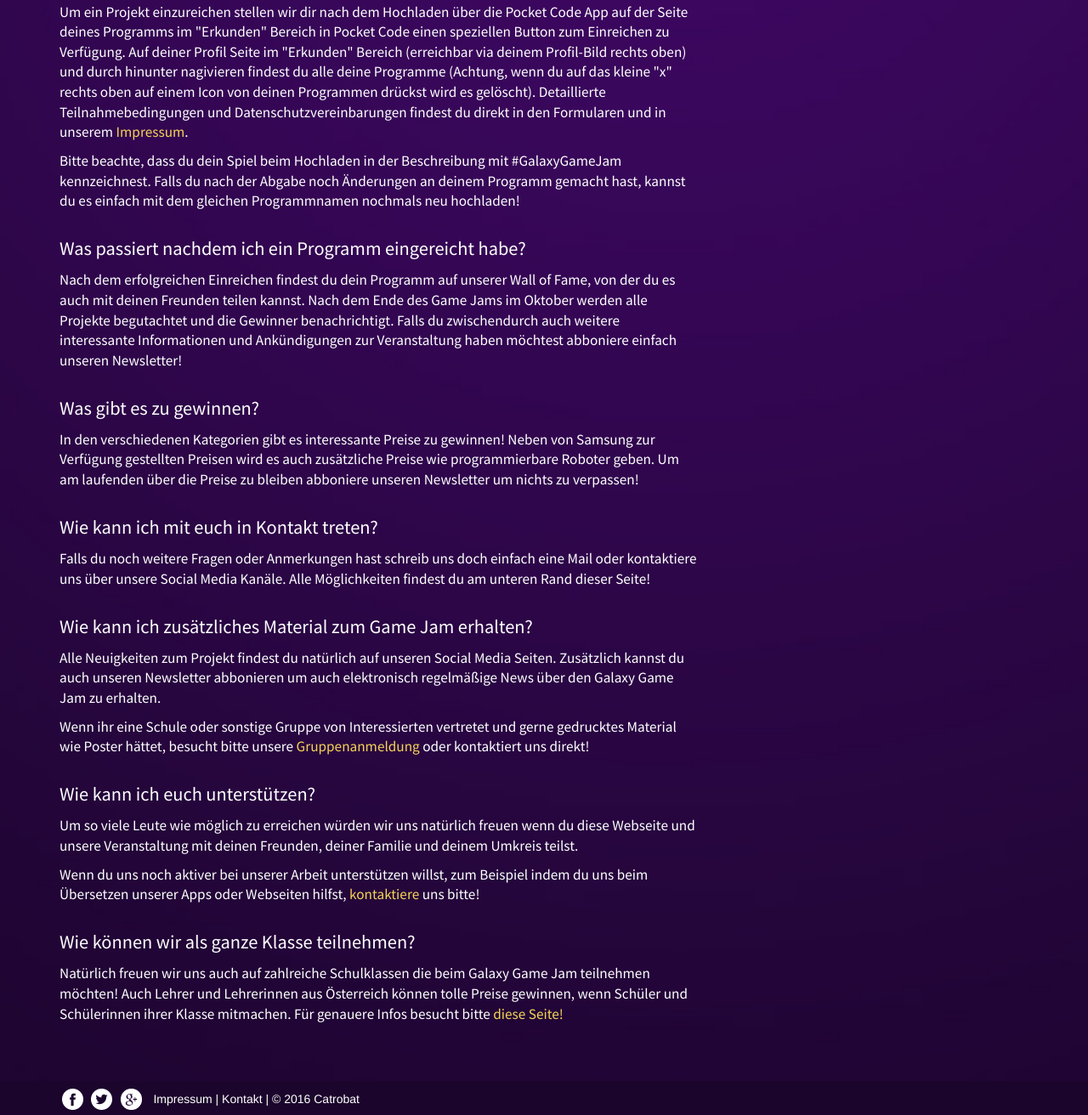
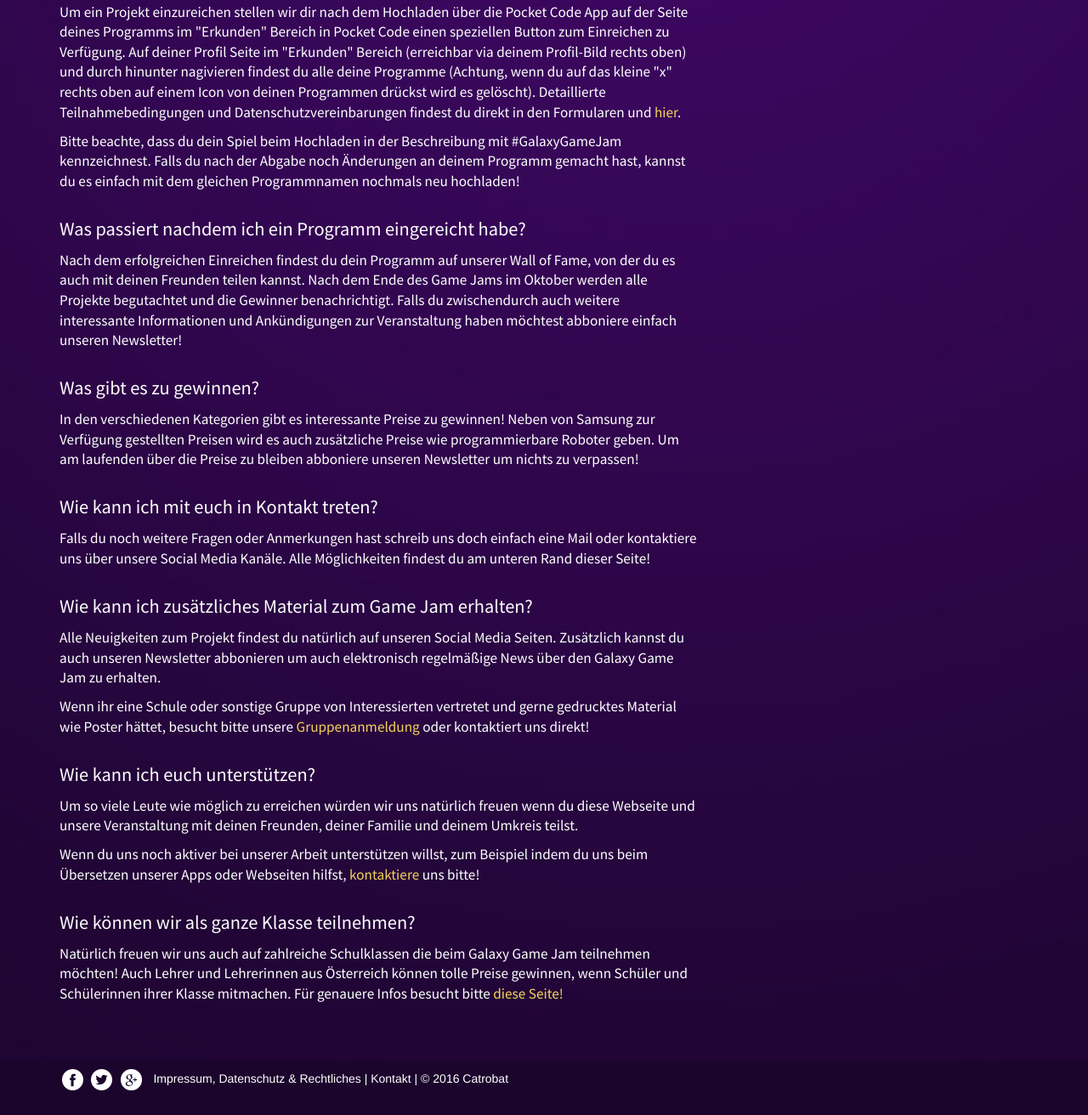
Before and after one commit to Catrobat/www.galaxygamejam.com, a plain HTML site: page faq_at.html in a window 1280 px wide. Shown: the part 1640-2952 px from the top of the page at 85% size. Drawn offline with nearby package versions, Linux system fonts and the light colour scheme.

Commit message:
Legal stuff (2).

```diff
--- a/faq_at.html
+++ b/faq_at.html
@@ -142,7 +142,7 @@
           <p>Bitte beachte die Vorgaben, die auf der <a href="index.html">Hauptseite</a> angegeben sind. So einfach ist es!</p>
 
           <h2><a id="faq8">Wie kann ich ein Projekt einreichen?</a></h2>
-          <p>Um ein Projekt einzureichen stellen wir dir nach dem Hochladen über die Pocket Code App auf der Seite deines Programms im "Erkunden" Bereich in Pocket Code einen speziellen Button zum Einreichen zu Verfügung. Auf deiner Profil Seite im "Erkunden" Bereich (erreichbar via deinem Profil-Bild rechts oben) und durch hinunter nagivieren findest du alle deine Programme (Achtung, wenn du auf das kleine "x" rechts oben auf einem Icon von deinen Programmen drückst wird es gelöscht). Detaillierte Teilnahmebedingungen und Datenschutzvereinbarungen findest du direkt in den Formularen und in unserem <a href="imprint_at.html">Impressum</a>.</p>
+          <p>Um ein Projekt einzureichen stellen wir dir nach dem Hochladen über die Pocket Code App auf der Seite deines Programms im "Erkunden" Bereich in Pocket Code einen speziellen Button zum Einreichen zu Verfügung. Auf deiner Profil Seite im "Erkunden" Bereich (erreichbar via deinem Profil-Bild rechts oben) und durch hinunter nagivieren findest du alle deine Programme (Achtung, wenn du auf das kleine "x" rechts oben auf einem Icon von deinen Programmen drückst wird es gelöscht). Detaillierte Teilnahmebedingungen und Datenschutzvereinbarungen findest du direkt in den Formularen und <a href="imprint_at.html">hier</a>.</p>
           <p>Bitte beachte, dass du dein Spiel beim Hochladen in der Beschreibung mit #GalaxyGameJam kennzeichnest. Falls du nach der Abgabe noch Änderungen an deinem Programm gemacht hast, kannst du es einfach mit dem gleichen Programmnamen nochmals neu hochladen!</p>
 
           <h2><a id="faq9">Was passiert nachdem ich ein Programm eingereicht habe?</a></h2>
@@ -179,7 +179,7 @@
 		 <a target="_blank" href="https://twitter.com/pocket_code"><img src="img/social/twitter.png" class="social"></a>
 		 <a target="_blank" href="https://plus.google.com/communities/116816272940643231129"><img src="img/social/google.png" class="social"></a>
 		 </div>
-		 <a href="imprint_at.html">Impressum</a> |
+		 <a href="imprint_at.html">Impressum, Datenschutz &amp; Rechtliches</a> |
 		 <a href="contact_at.html">Kontakt</a> |
 		 <a target="_blank" href="http://www.catrobat.org/de/">©&nbsp;2016 Catrobat</a>
 		 </div>
```
